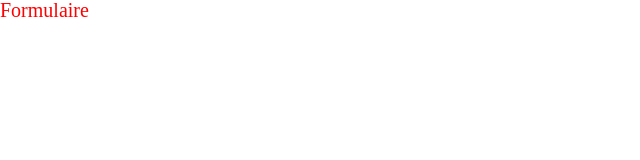
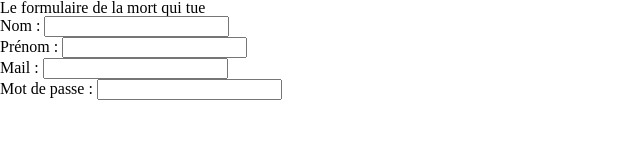
Before and after one commit to fredericnoel/RFD-Formulaire, a plain HTML site: page index.html in a window 1280 px wide. Shown: the whole page, without its empty margins (0-640 px from the left). Drawn offline with Linux system fonts and the light colour scheme.

Commit message:
Formulaire

```diff
--- a/index.html
+++ b/index.html
@@ -6,6 +6,26 @@
     <link href="./assets/css/style.css" rel="stylesheet" />
   </head>
   <body>
-    <h1>Formulaire</h1>
+    <form action="/" method="post">
+      <fieldset>
+        <legend>Le formulaire de la mort qui tue</legend>
+        <div>
+          <label for="nom">Nom&nbsp;:</label>
+          <input type="text" id="nom" name="nom" />
+        </div>
+        <div>
+          <label for="prenom">Prénom&nbsp;:</label>
+          <input type="text" id="prenom" name="prenom" />
+        </div>
+        <div>
+          <label for="mail">Mail&nbsp;:</label>
+          <input type="email" id="mail" name="mail" />
+        </div>
+        <div>
+          <label for="mdp">Mot de passe&nbsp;:</label>
+          <input type="password" id="mdp" name="mdp" />
+        </div>
+      </fieldset>
+    </form>
   </body>
 </html>
```
